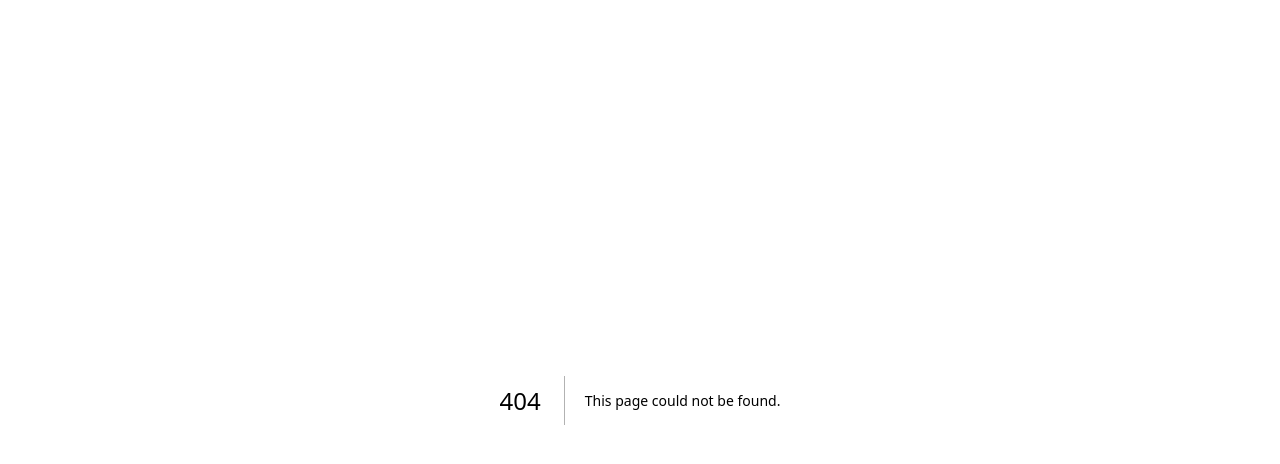
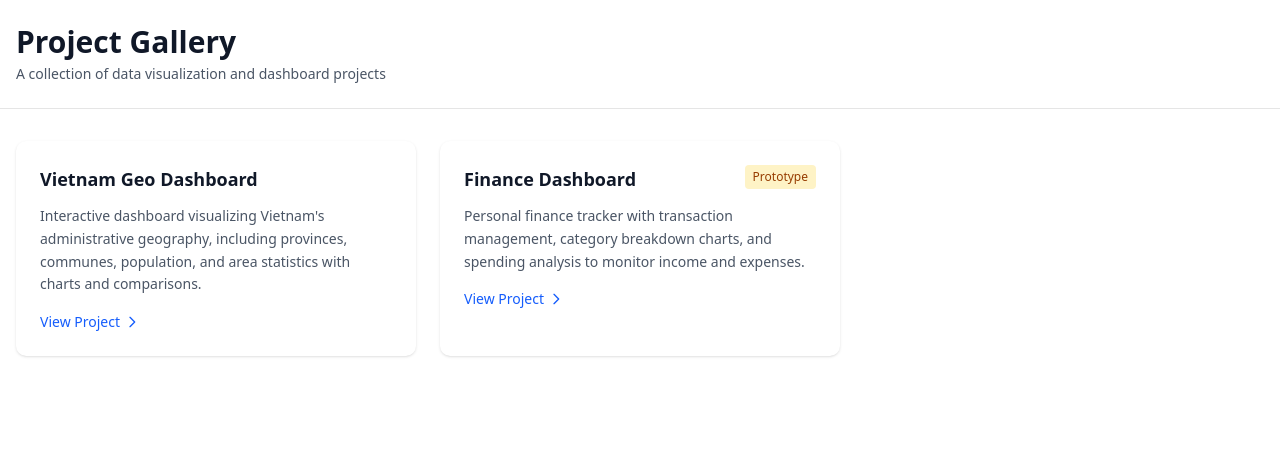
Before and after one commit to lumina293/my-website, a Next.js app: page /projects in a window 1280 px wide. Before the commit this address had no page. Shown: the top 464 px of the page. Built offline with nearby package versions, Linux system fonts and the light colour scheme.

Commit message:
Create Project Gallery page

```diff
--- a/app/page.js
+++ b/app/page.js
@@ -43,17 +43,10 @@ export default function Home() {
                     </a>
                     <a
                         className="flex h-12 w-full items-center justify-center rounded-full border border-solid border-black/[.08] px-5 transition-colors hover:border-transparent hover:bg-black/[.04] dark:border-white/[.145] dark:hover:bg-[#1a1a1a] md:w-[158px]"
-                        href="/vietnam-geo"
+                        href="/projects"
                         rel="noopener noreferrer"
                     >
-                        Vietnam Geo
-                    </a>
-                    <a
-                        className="flex h-12 w-full items-center justify-center rounded-full border border-solid border-black/[.08] px-5 transition-colors hover:border-transparent hover:bg-black/[.04] dark:border-white/[.145] dark:hover:bg-[#1a1a1a] md:w-[158px]"
-                        href="/finance-dashboard"
-                        rel="noopener noreferrer"
-                    >
-                        My Finance
+                        My Projects
                     </a>
                 </div>
             </main>
--- /dev/null
+++ b/app/projects/page.js
@@ -0,0 +1,92 @@
+// file: app/projects/page.js
+export default function ProjectsGallery() {
+    return (
+        <main>
+            <ProjectsHeader/>
+            <ProjectsGrid/>
+        </main>
+    )
+}
+
+function ProjectsHeader() {
+    return (
+        <header className="border-b bg-white">
+            <div className="container mx-auto px-4 py-6">
+                <div className="flex flex-col gap-1">
+                    <h1 className="text-3xl font-bold text-gray-900">
+                        Project Gallery
+                    </h1>
+                    <p className="text-sm text-gray-600">
+                        A collection of data visualization and dashboard projects
+                    </p>
+                </div>
+            </div>
+        </header>
+    );
+}
+
+function ProjectsGrid() {
+    // Project data - will expand as you create more projects
+    let projects = [
+        {
+            id: 1,
+            name: "Vietnam Geo Dashboard",
+            description: "Interactive dashboard visualizing Vietnam's administrative geography, including provinces, communes, population, and area statistics with charts and comparisons.",
+            path: "/vietnam-geo",
+            isPrototype: false
+        },
+        {
+            id: 2,
+            name: "Finance Dashboard",
+            description: "Personal finance tracker with transaction management, category breakdown charts, and spending analysis to monitor income and expenses.",
+            path: "/finance-dashboard",
+            isPrototype: true
+        }
+    ];
+
+    return (
+        <div className="container mx-auto px-4 py-8">
+            <section>
+                <div className="grid grid-cols-1 md:grid-cols-2 lg:grid-cols-3 gap-6">
+                    {projects.map((project) => (
+                        <ProjectCard key={project.id} {...project} />
+                    ))}
+                </div>
+            </section>
+        </div>
+    );
+}
+
+function ProjectCard({name, description, path, isPrototype}) {
+    return (
+        <a
+            href={path}
+            className="block bg-white rounded-lg shadow hover:shadow-lg transition-shadow duration-300 p-6 group"
+        >
+            <div className="flex items-start justify-between mb-3">
+                <h3 className="text-lg font-semibold text-gray-900 group-hover:text-blue-600 transition-colors">
+                    {name}
+                </h3>
+                {isPrototype && (
+                    <span className="inline-flex items-center px-2 py-1 rounded text-xs font-medium bg-amber-100 text-amber-800">
+                        Prototype
+                    </span>
+                )}
+            </div>
+            <p className="text-sm text-gray-600 leading-relaxed">
+                {description}
+            </p>
+            <div className="mt-4 flex items-center text-sm text-blue-600 group-hover:text-blue-700">
+                <span>View Project</span>
+                <svg
+                    className="ml-1 w-4 h-4 group-hover:translate-x-1 transition-transform"
+                    fill="none"
+                    stroke="currentColor"
+                    viewBox="0 0 24 24"
+                >
+                    <path strokeLinecap="round" strokeLinejoin="round" strokeWidth={2} d="M9 5l7 7-7 7" />
+                </svg>
+            </div>
+        </a>
+    );
+}
```
